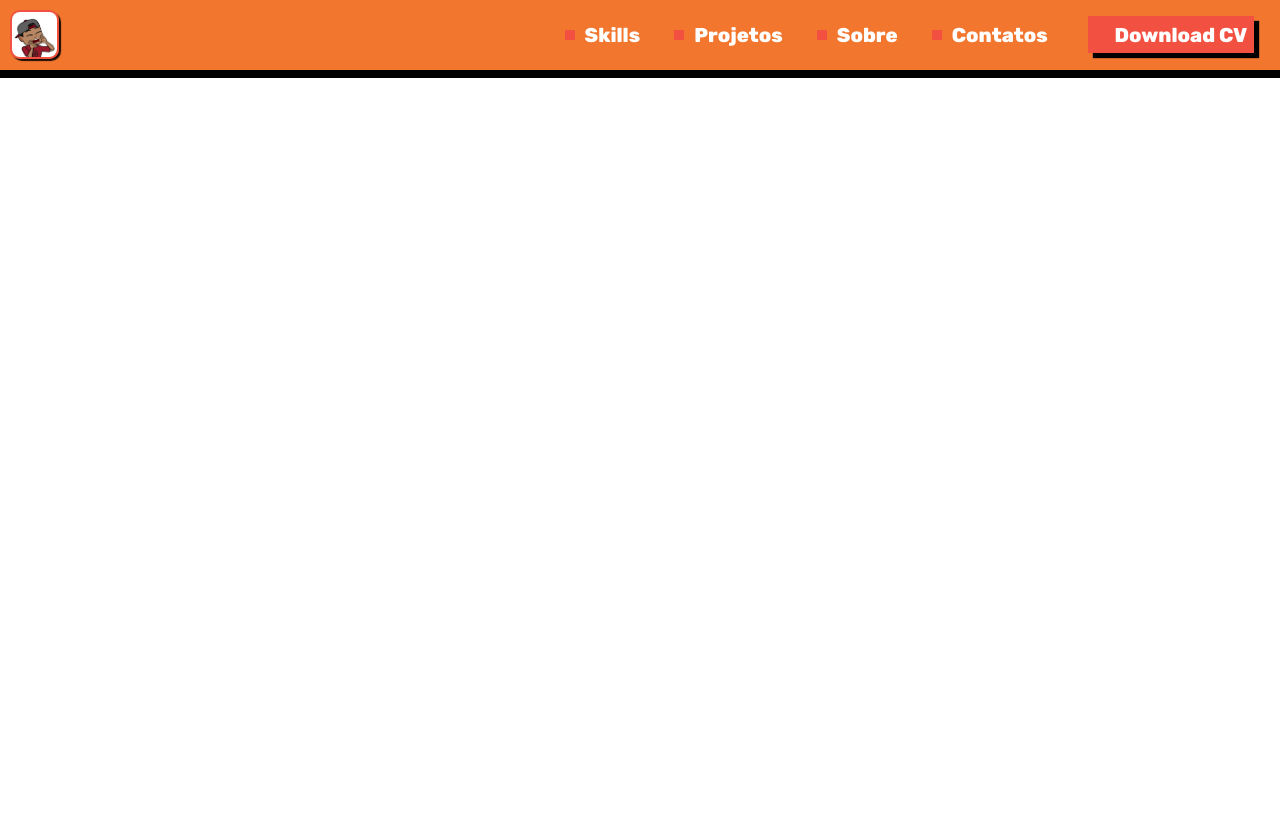
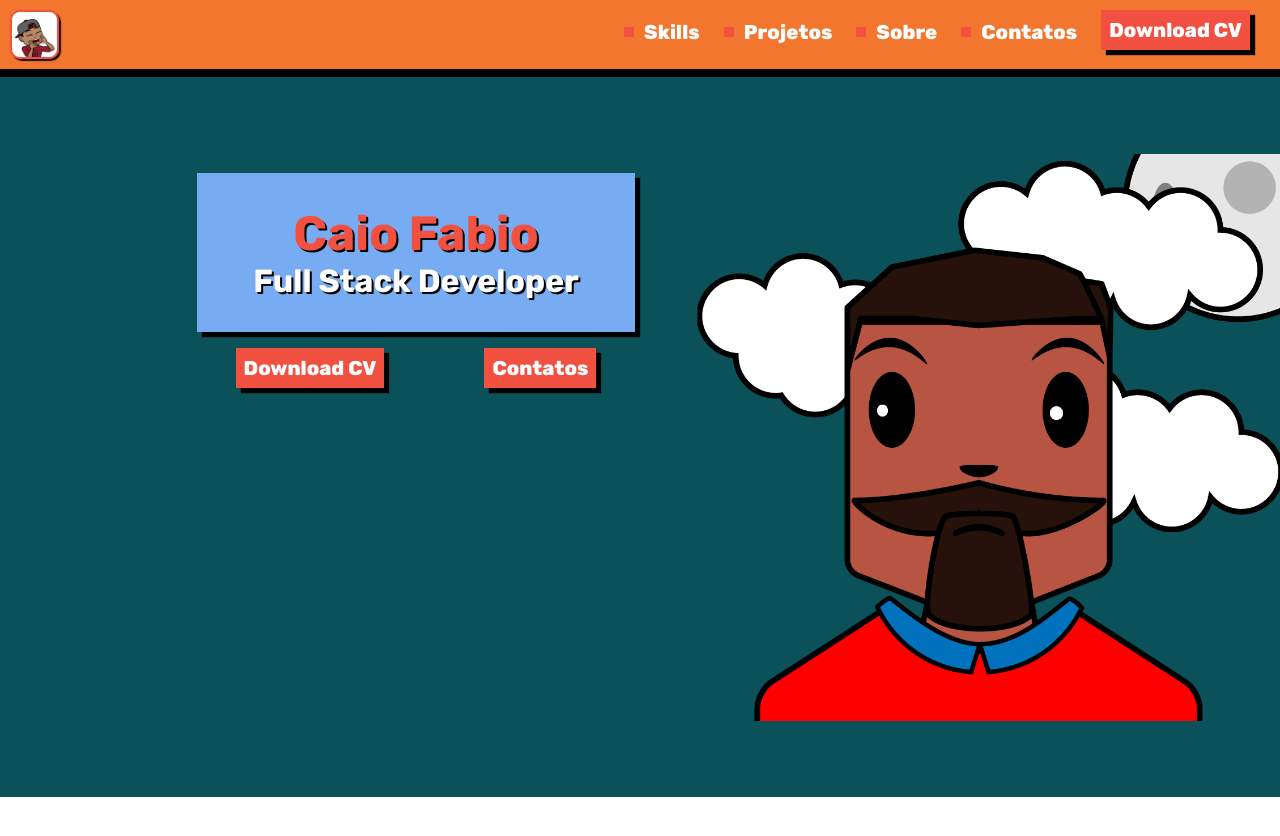
Before and after one commit to Krieg64/Estudo_css, a plain HTML site: page index.html in a window 1280 px wide. Before the commit the page ends 800 px from the top, so only its background shows below. Drawn offline with Linux system fonts and the light colour scheme.

Commit message:
adiciona section info

```diff
--- a/index.css
+++ b/index.css
@@ -13,8 +13,8 @@ header {
 }
 
 nav {
-  text-align: end;
   margin-right: 10px;
+  display: block;
 }
 
 a {
@@ -24,14 +24,16 @@ a {
   font-family: "Rubik", sans-serif;
   font-weight: 800;
   text-decoration: none;
-  margin-right: 30px;
+  margin-right: 10px;
+  margin-left: 10px;
   align-items: center;
+  justify-content: center;
 }
 
 .links:hover {
   align-items: baseline;
 }
-a::before {
+.links::before {
   content: "";
   background-color: #f25041;
   width: 10px;
@@ -39,17 +41,15 @@ a::before {
   margin-right: 10px;
 }
 
-#button {
+.button {
   background-color: #f25041;
-  padding: 0.4rem;
-  margin: 0.4rem;
+  padding: 0.5rem;
   box-shadow: 5px 5px 1px black;
+  transition: transform 90ms linear;
+  margin: 0px 20x;
 }
-#button:hover {
-  background-color: RGB(242, 80, 65, 0.75);
-  font-size: 22px;
-  padding: 0.4rem 0.384rem;
-  margin: 0.31rem 0rem;
+.button:hover {
+  transform: scale(1.02);
 }
 
 img {
@@ -59,3 +59,54 @@ img {
   width: 45px;
   height: 45px;
 }
+
+.section_home {
+  width: 100%;
+  height: 90vh;
+  background-image: url("./files/teste_avatar.png");
+  background-size: 85%;
+  background-position: right;
+  background-repeat: no-repeat;
+  background-color: rgba(10, 81, 89);
+}
+.container_main_info {
+  width: 65%;
+  height: inherit;
+  float: left;
+  display: block;
+  padding-top: 5rem;
+}
+.container_info {
+  width: 45%;
+  height: auto;
+  background-color: #77acf2;
+  padding: 2rem;
+  display: block;
+  position: inherit;
+  box-shadow: 5px 5px 1px black;
+  margin: 1rem auto;
+}
+.container_info h1 {
+  display: flex;
+  justify-content: center;
+  color: #f25041;
+  font-family: "Rubik", sans-serif;
+  font-weight: 700;
+  text-shadow: 2px 2px 0px black;
+  font-size: 3rem;
+}
+.container_info h2 {
+  display: flex;
+  justify-content: center;
+  color: white;
+  font-family: "Rubik", sans-serif;
+  font-weight: 700;
+  text-shadow: 2px 2px 0px black;
+  font-size: 2rem;
+}
+.container_main_buttons {
+  width: 65%;
+  display: flex;
+  margin: 0 auto;
+  justify-content: space-evenly;
+}
--- a/index.html
+++ b/index.html
@@ -17,8 +17,20 @@
             <a class="links" href="">Projetos</a>
             <a class="links" href="">Sobre</a>
             <a class="links" href="">Contatos</a>
-            <a id="button" href="">Download CV</a>
+            <a class="button" href="">Download CV</a>
         </nav>
     </header>
+    <section class="section_home">
+        <div class="container_main_info">
+            <div class="container_info">
+                <h1>Caio Fabio</h1>
+                <h2>Full Stack Developer</h2>
+            </div>
+            <div class="container_main_buttons">
+                <a class="button" href="">Download CV</a>
+                <a class="button"  href="">Contatos</a>
+            </div>
+        </div>
+    </section>
 </body>
 </html>
```
Also changed, not shown: files/teste_avatar.png (added).
